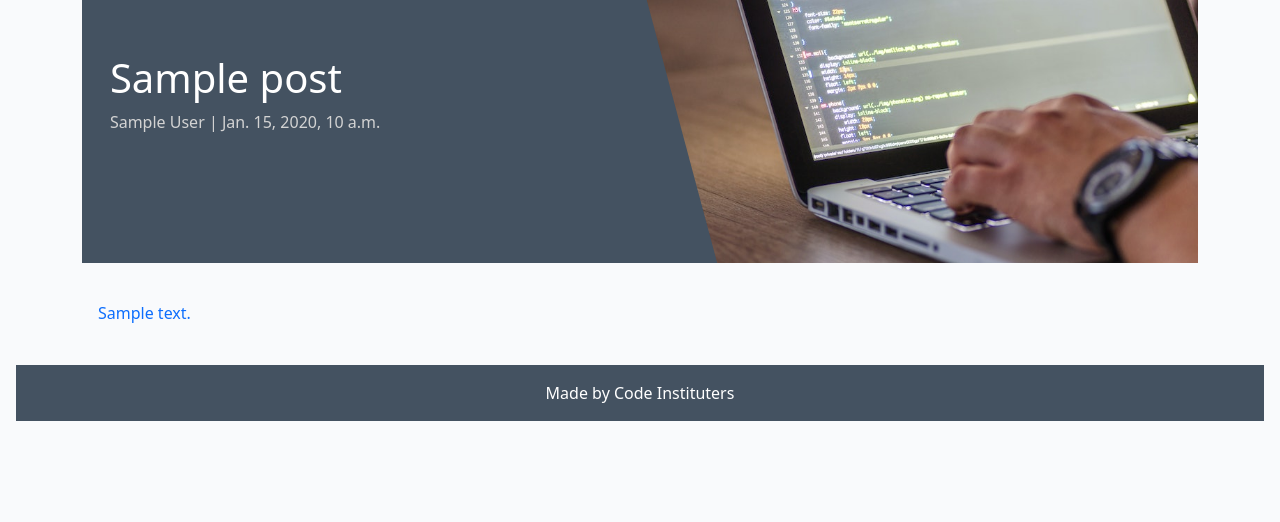
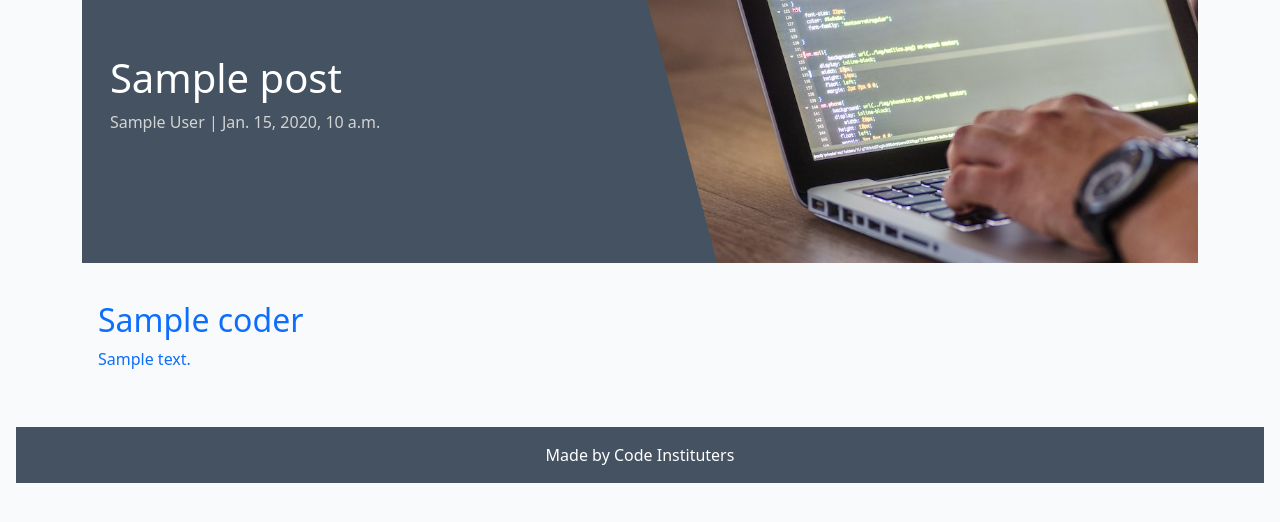
Before and after one commit to conor-timmis/Django-Blog, a Django app: template blog/templates/blog/post_detail.html in a window 1280 px wide. Shown: the part 79-601 px from the top of the page. Run offline with Django 4.2, Linux system fonts and the light colour scheme; the template is opened without the code that fills it: most values are stand-ins (such as "Sample title", 1, 10 or a date in 2020).

Commit message:
Add template context

```diff
--- a/blog/templates/blog/post_detail.html
+++ b/blog/templates/blog/post_detail.html
@@ -23,7 +23,7 @@
             <div class="card-body">
                 <!-- The post content goes inside the card-text. -->
                 <!-- Use the | safe filter inside the template tags -->
-                <p class="card-text">
+                <h2>{{ coder }}</h2>
                     {{ post.content | safe }}
                 </p>
             </div>
--- a/blog/views.py
+++ b/blog/views.py
@@ -29,7 +29,8 @@ def post_detail(request, slug):
     return render(
         request,
         "blog/post_detail.html",
-        {"post": post},
+        {"post": post,
+        "coder": "Conor Timmis"},
     )
 
 def event_detail(request, event_id):
```
